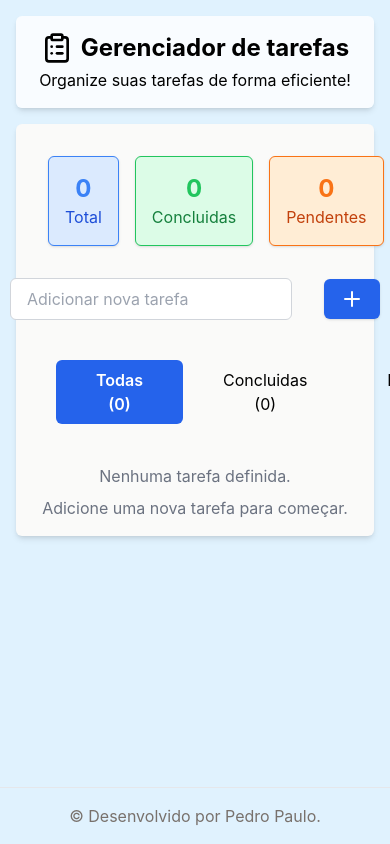
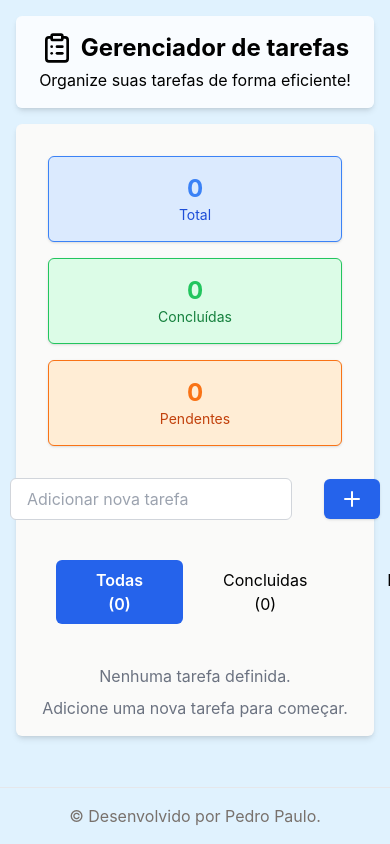
Before and after one commit to P3dr0PRR/Gerenciador-de-tarefas, a React (Vite) app: page / in a window 390 px wide. Shown: the top 844 px of the page. Built offline with nearby package versions, Linux system fonts and the light colour scheme.

Commit message:
Corrigir responsividade e configuração do Vite

```diff
--- a/package.json
+++ b/package.json
@@ -3,7 +3,9 @@
   "version": "1.0.0",
   "type": "module",
   "scripts": {
-    "dev": "vite"
+    "dev": "vite",
+    "build": "vite build",
+    "preview": "vite preview"
   },
   "dependencies": {
     "clsx": "^2.1.1",
--- a/src/Body/to-do.jsx
+++ b/src/Body/to-do.jsx
@@ -3,26 +3,26 @@ import React from "react";
 export function ToDo({ total = 0, concluidas = 0, pendentes = 0 }) {
   return (
     <div className="w-full cursor-default">
-      <div className="flex items-center justify-between gap-4 w-full p-4 ">
-        <div className="flex flex-col items-center justify-center bg-blue-100 border border-blue-500 rounded-md p-4 shadow w-full md:h-32 md:w-32">
+      <div className="grid w-full grid-cols-1 gap-4 p-4 sm:grid-cols-2 md:grid-cols-3">
+        <div className="flex flex-col items-center justify-center bg-blue-100 border border-blue-500 rounded-md p-4 shadow min-w-0 md:h-32">
           <h1 className="text-2xl md:text-3xl font-bold text-blue-500">
             {total}
           </h1>
-          <h3 className="text-blue-700">Total</h3>
+          <h3 className="text-blue-700 text-sm sm:text-base">Total</h3>
         </div>
 
-        <div className="flex flex-col items-center justify-center bg-green-100 border border-green-500 rounded-md p-4 shadow w-full md:h-32 md:w-32">
+        <div className="flex flex-col items-center justify-center bg-green-100 border border-green-500 rounded-md p-4 shadow min-w-0 md:h-32">
           <h1 className="text-2xl md:text-3xl font-bold text-green-500">
             {concluidas}
           </h1>
-          <h3 className="text-green-700">Concluidas</h3>
+          <h3 className="text-green-700 text-sm sm:text-base">Concluídas</h3>
         </div>
 
-        <div className="flex flex-col items-center justify-center bg-orange-100 border border-orange-500 rounded-md p-4 shadow w-full md:h-32 md:w-32">
+        <div className="flex flex-col items-center justify-center bg-orange-100 border border-orange-500 rounded-md p-4 shadow min-w-0 md:h-32">
           <h1 className="text-2xl md:text-3xl font-bold text-orange-500">
             {pendentes}
           </h1>
-          <h3 className="text-orange-700">Pendentes</h3>
+          <h3 className="text-orange-700 text-sm sm:text-base">Pendentes</h3>
         </div>
       </div>
     </div>
--- a/vite.config.js
+++ b/vite.config.js
@@ -1,27 +1,17 @@
-import { defineConfig } from 'vite';
-import react from '@vitejs/plugin-react';
-import compression from 'vite-plugin-compression';
-import path from 'path';
+import { defineConfig } from "vite";
+import react from "@vitejs/plugin-react";
+import compression from "vite-plugin-compression";
+import path from "path";
 
 export default defineConfig(({ mode }) => {
-  const lang = ['en', 'ru', 'ptBR', 'cn'].includes(mode) ? mode : 'ptBR';
+  const lang = ["en", "ru", "ptBR", "cn"].includes(mode) ? mode : "ptBR";
 
   return {
     define: {
-      __LANG__: JSON.stringify(lang)
+      __LANG__: JSON.stringify(lang),
     },
-    base: mode === 'production' ? '/react1/' : '/',
-    plugins: [
-      react(),
-      compression({
-        algorithm: 'gzip',
-        ext: '.gz',
-        include: /\.(js|css|html|ttf)$/,
-        deleteOriginalAssets: true,
-        enforce: 'post',
-        threshold: 0
-      })
-    ],
+    base: "/",
+    plugins: [react()],
     server: {
       port: 5378,
       host: true,
@@ -30,22 +20,22 @@ export default defineConfig(({ mode }) => {
         usePolling: true,
       },
       proxy: {
-        '/api': {
-          target: 'http://localhost:5379',
+        "/api": {
+          target: "http://localhost:5379",
           changeOrigin: true,
-          secure: false
-        }
-      }
+          secure: false,
+        },
+      },
     },
     resolve: {
       alias: {
-        '@': path.resolve(__dirname, './src'),
+        "@": path.resolve(__dirname, "./src"),
       },
     },
-    publicDir: 'public',
+    publicDir: "public",
     build: {
       sourcemap: true,
-      minify: 'terser',
+      minify: "terser",
       terserOptions: {
         format: {
           comments: false, // Remove todos os comentários, inclusive os de licenciamento
@@ -53,18 +43,19 @@ export default defineConfig(({ mode }) => {
       },
       cssMinify: true,
       cssCodeSplit: true,
-      outDir: 'dist',
-      assetsDir: 'assets',
+      outDir: "dist",
+      assetsDir: "assets",
       rollupOptions: {
         input: {
-          main: path.resolve(__dirname, 'index.html'),
+          main: path.resolve(__dirname, "index.html"),
         },
         output: {
-          entryFileNames: chunk => chunk.name === 'canvas' ? 'canvas.js' : 'app.js',
-          chunkFileNames: 'assets/[name].js',
-          assetFileNames: '[name].[ext]'
-        }
-      }
-    }
+          entryFileNames: (chunk) =>
+            chunk.name === "canvas" ? "canvas.js" : "app.js",
+          chunkFileNames: "assets/[name].js",
+          assetFileNames: "[name].[ext]",
+        },
+      },
+    },
   };
 });
```
Also changed, not shown: vercel.json (added), 7 other files (tests, documents, lock files or other folders).
